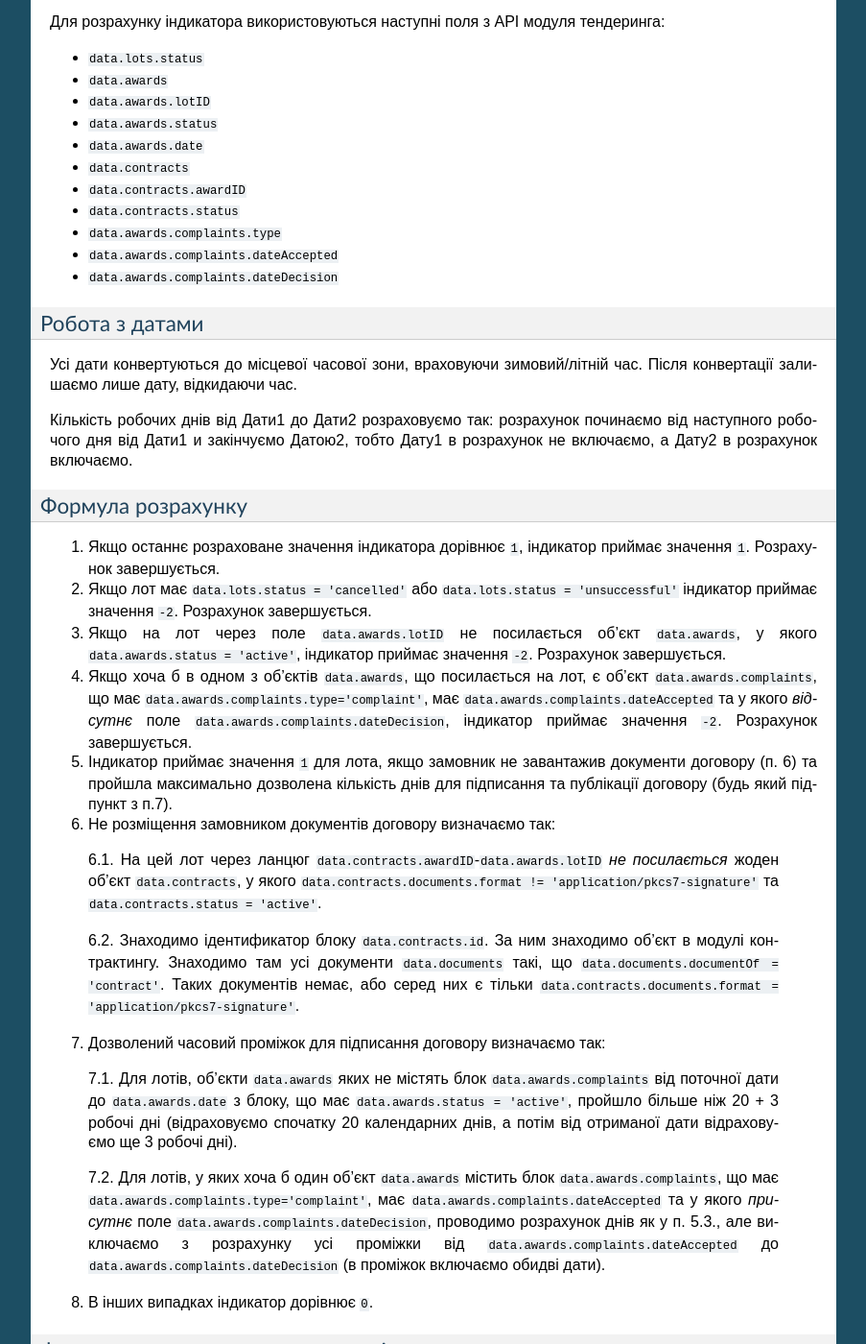
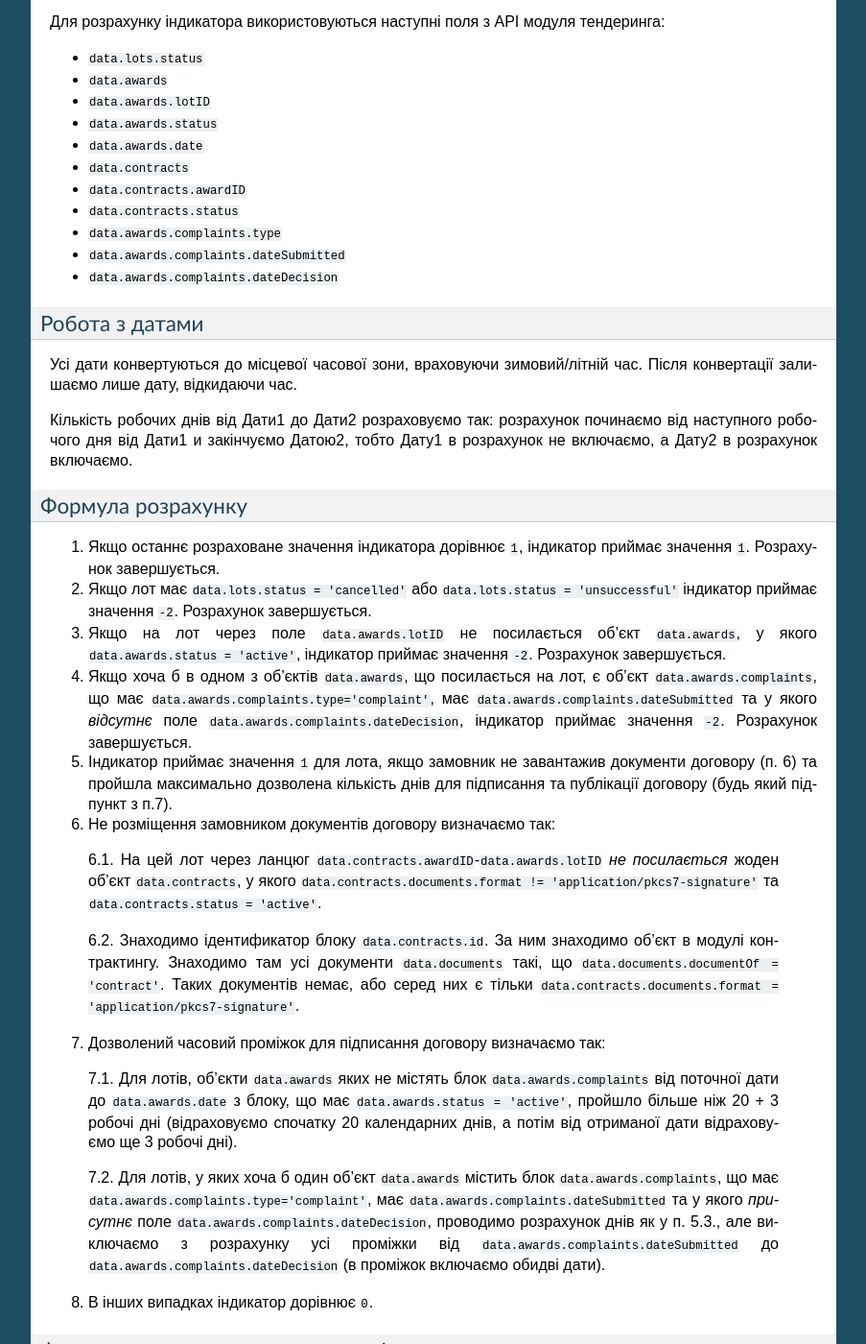
Before and after one commit to dbolshev/indicators-docs, a Sphinx documentation site: the page built from docs/RISK-1-18.rst, in a window 1280 px wide and 1400 px high, scrolled down 1751 px. Shown: the whole window at 96% size, without its empty margins (198-1101 px from the left). Built offline with Sphinx 7.4.7, drawn with Linux system fonts in a browser that asks for light colours; pages that are not in the unit, such as notebooks, are missing from menus.

Commit message:
Update RISK-1-18.rst

```diff
--- a/docs/RISK-1-18.rst
+++ b/docs/RISK-1-18.rst
@@ -94,7 +94,7 @@
 - ``data.contracts.awardID``
 - ``data.contracts.status``
 - ``data.awards.complaints.type``
-- ``data.awards.complaints.dateAccepted``
+- ``data.awards.complaints.dateSubmitted``
 - ``data.awards.complaints.dateDecision``
 
 Робота з датами
@@ -112,7 +112,7 @@
 
 3. Якщо на лот через поле ``data.awards.lotID`` не посилається об'єкт ``data.awards``, у якого ``data.awards.status = 'active'``, індикатор приймає значення ``-2``. Розрахунок завершується.
 
-4. Якщо хоча б в одном з об'єктів ``data.awards``, що посилається на лот, є об'єкт ``data.awards.complaints``, що має ``data.awards.complaints.type='complaint'``, має ``data.awards.complaints.dateAccepted`` та у якого *відсутнє* поле ``data.awards.complaints.dateDecision``, індикатор приймає значення ``-2``. Розрахунок завершується.
+4. Якщо хоча б в одном з об'єктів ``data.awards``, що посилається на лот, є об'єкт ``data.awards.complaints``, що має ``data.awards.complaints.type='complaint'``, має ``data.awards.complaints.dateSubmitted`` та у якого *відсутнє* поле ``data.awards.complaints.dateDecision``, індикатор приймає значення ``-2``. Розрахунок завершується.
 
 5. Індикатор приймає значення ``1`` для лота, якщо замовник не завантажив документи договору (п. 6) та пройшла максимально дозволена кількість днів для підписання та публікації договору (будь який підпункт з п.7).
 
@@ -126,7 +126,7 @@
 
   7.1. Для лотів, об'єкти ``data.awards`` яких не містять блок ``data.awards.complaints`` від поточної дати до ``data.awards.date`` з блоку, що має ``data.awards.status = 'active'``, пройшло більше ніж 20 + 3 робочі дні (відраховуємо спочатку 20 календарних днів, а потім від отриманої дати відраховуємо ще 3 робочі дні).
 
-  7.2. Для лотів, у яких хоча б один об'єкт ``data.awards`` містить блок ``data.awards.complaints``, що має ``data.awards.complaints.type='complaint'``, має ``data.awards.complaints.dateAccepted`` та у якого *присутнє* поле ``data.awards.complaints.dateDecision``, проводимо розрахунок днів як у п. 5.3., але виключаємо з розрахунку усі проміжки від ``data.awards.complaints.dateAccepted`` до ``data.awards.complaints.dateDecision`` (в проміжок включаємо обидві дати).
+  7.2. Для лотів, у яких хоча б один об'єкт ``data.awards`` містить блок ``data.awards.complaints``, що має ``data.awards.complaints.type='complaint'``, має ``data.awards.complaints.dateSubmitted`` та у якого *присутнє* поле ``data.awards.complaints.dateDecision``, проводимо розрахунок днів як у п. 5.3., але виключаємо з розрахунку усі проміжки від ``data.awards.complaints.dateSubmitted`` до ``data.awards.complaints.dateDecision`` (в проміжок включаємо обидві дати).
 
 8. В інших випадках індикатор дорівнює ``0``.
 
```
